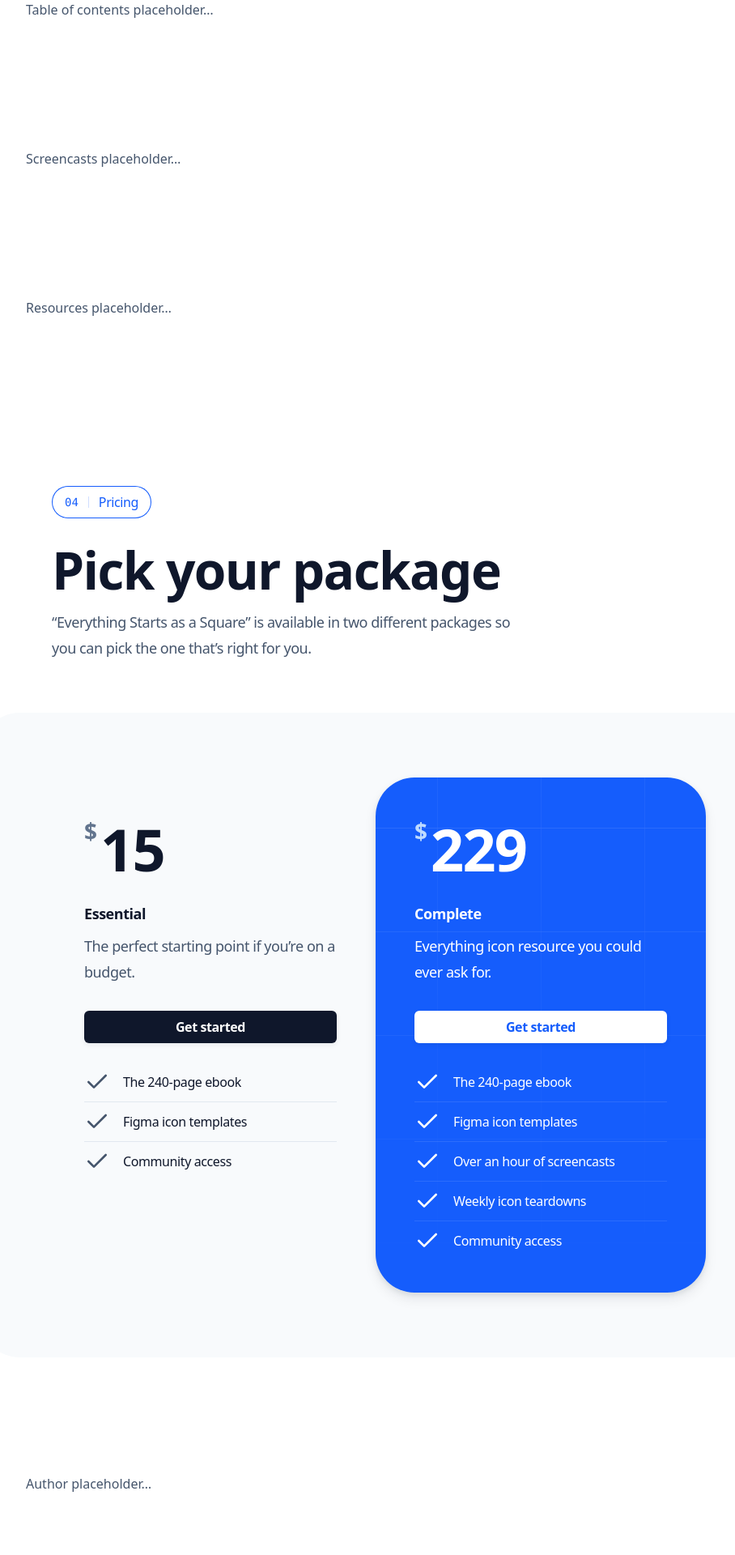
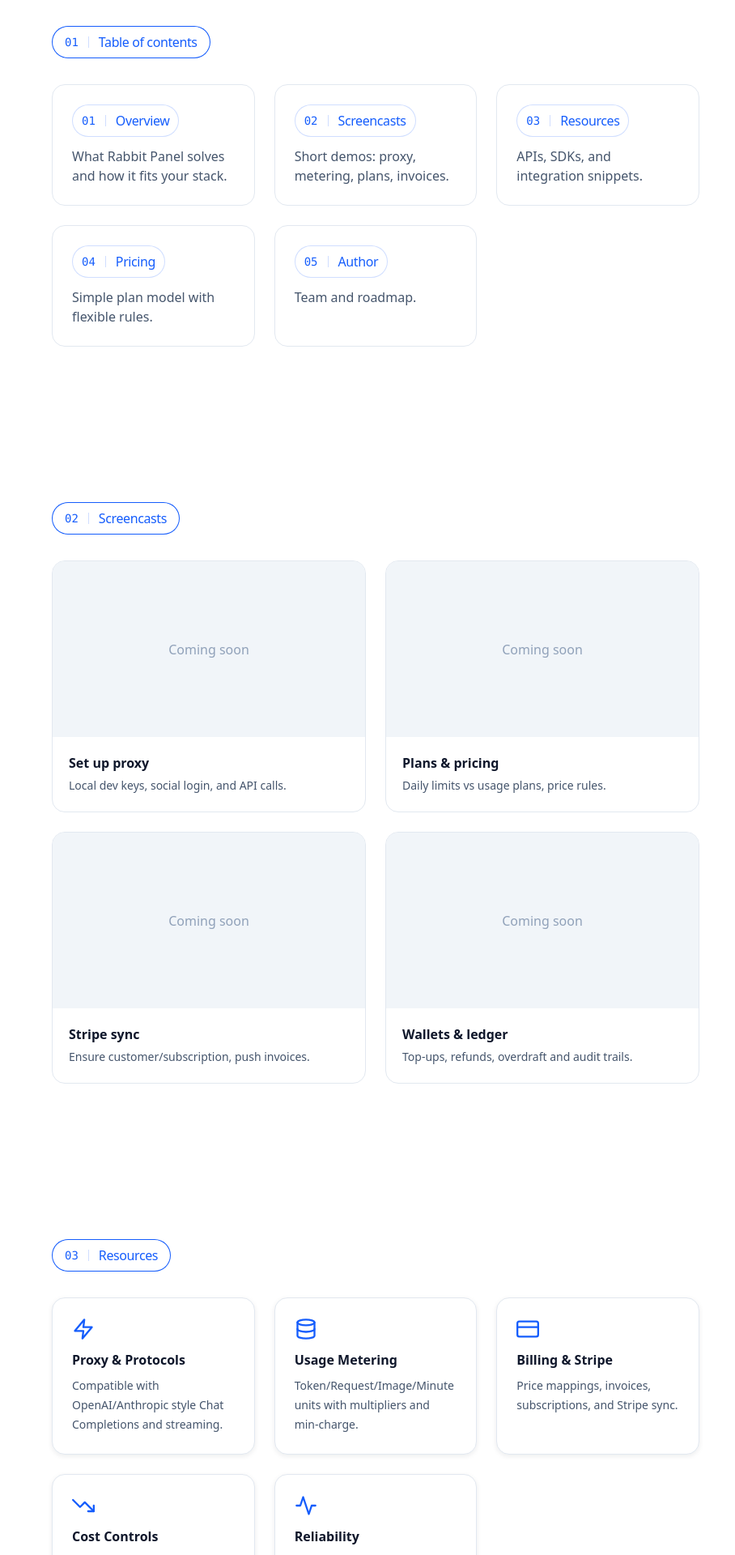
Before and after one commit to ruabbit/RabbitAIPanel, a React (Vite) app in the folder frontend/: page / in a window 1280 px wide. Shown: the part 1860-3780 px from the top of the page at 81% size, without its empty margins (176-1084 px from the left). Built offline with nearby package versions, Linux system fonts and the light colour scheme; no server answers; a web font is replaced by a local one.

Commit message:
feat(primer): add missing sections (TableOfContents, Resources, Screencasts, Testimonials, Author, FreeChapters) and wire into PrimerHome; author copy and section descriptions adapted for Rabbit Panel

```diff
--- a/frontend/src/pages/PrimerHome.jsx
+++ b/frontend/src/pages/PrimerHome.jsx
@@ -2,7 +2,13 @@ import React from 'react'
 import Hero from '../primer/Hero'
 import Introduction from '../primer/Introduction'
 import NavBarPrimer from '../primer/NavBarPrimer'
+import TableOfContents from '../primer/TableOfContents'
+import Screencasts from '../primer/Screencasts'
+import Resources from '../primer/Resources'
 import Pricing from '../primer/Pricing'
+import Testimonials from '../primer/Testimonials'
+import Author from '../primer/Author'
+import FreeChapters from '../primer/FreeChapters'
 import FooterPrim from '../primer/FooterPrim'
 
 export default function PrimerHome() {
@@ -11,12 +17,13 @@ export default function PrimerHome() {
       <Hero />
       <Introduction />
       <NavBarPrimer />
-      {/* Placeholder sections for anchors */}
-      <section id="table-of-contents" className="py-20"><div className="mx-auto max-w-4xl px-4 text-slate-600">Table of contents placeholder…</div></section>
-      <section id="screencasts" className="py-20"><div className="mx-auto max-w-4xl px-4 text-slate-600">Screencasts placeholder…</div></section>
-      <section id="resources" className="py-20"><div className="mx-auto max-w-4xl px-4 text-slate-600">Resources placeholder…</div></section>
+      <TableOfContents />
+      <Screencasts />
+      <Resources />
       <Pricing />
-      <section id="author" className="py-20"><div className="mx-auto max-w-4xl px-4 text-slate-600">Author placeholder…</div></section>
+      <Testimonials />
+      <Author />
+      <FreeChapters />
       <FooterPrim />
     </>
   )
--- /dev/null
+++ b/frontend/src/primer/Author.jsx
@@ -0,0 +1,26 @@
+import React from 'react'
+import Container from './Container'
+import SectionHeading from './SectionHeading'
+
+export default function Author() {
+  return (
+    <section id="author" className="pt-16 pb-10 sm:pt-20 sm:pb-14 lg:pt-32 lg:pb-16">
+      <Container>
+        <SectionHeading number="05">Author</SectionHeading>
+        <div className="mt-8 grid grid-cols-1 md:grid-cols-[1fr_2fr] gap-8 items-start">
+          <div className="rounded-3xl bg-blue-50 aspect-square" />
+          <div>
+            <h3 className="text-3xl font-extrabold tracking-tight text-slate-900">Rabbit Panel Team</h3>
+            <p className="mt-3 text-slate-600">
+              We build an opinionated billing layer for AI workloads — proxy, metering, and pricing in one place. Our goal is to ship reliable infrastructure that product teams can adopt in hours, not weeks.
+            </p>
+            <div className="mt-5 flex gap-3 text-sm">
+              <a className="text-blue-600 hover:text-blue-800" href="/dashboard">User Console →</a>
+              <a className="text-slate-700 hover:text-slate-900" href="/admin">Admin Console →</a>
+            </div>
+          </div>
+        </div>
+      </Container>
+    </section>
+  )
+}
--- /dev/null
+++ b/frontend/src/primer/FreeChapters.jsx
@@ -0,0 +1,26 @@
+import React from 'react'
+import Container from './Container'
+import Button from './Button'
+import GridPattern from './GridPattern'
+
+export default function FreeChapters() {
+  return (
+    <section id="free-chapters" className="py-20">
+      <div className="relative">
+        <div className="absolute inset-0 mask-[linear-gradient(white,transparent)] text-blue-600/10">
+          <GridPattern x="50%" />
+        </div>
+        <Container className="relative">
+          <div className="rounded-3xl bg-white/80 backdrop-blur supports-[backdrop-filter:blur(0)]:bg-white/70 p-8 ring-1 ring-slate-200">
+            <h3 className="text-2xl font-extrabold tracking-tight text-slate-900">Try it now</h3>
+            <p className="mt-2 text-slate-600">Start with the user console or explore the admin surface. No external keys needed in local dev.</p>
+            <div className="mt-6 flex flex-wrap gap-3">
+              <Button href="/dashboard" color="blue">Open User Console</Button>
+              <Button href="/admin" variant="outline" color="blue">Open Admin Console</Button>
+            </div>
+          </div>
+        </Container>
+      </div>
+    </section>
+  )
+}
--- /dev/null
+++ b/frontend/src/primer/Resources.jsx
@@ -0,0 +1,33 @@
+import React from 'react'
+import Container from './Container'
+import SectionHeading from './SectionHeading'
+import { FiZap, FiTrendingDown, FiActivity, FiCreditCard, FiDatabase } from 'react-icons/fi'
+
+const cards = [
+  { icon: FiZap, title: 'Proxy & Protocols', desc: 'Compatible with OpenAI/Anthropic style Chat Completions and streaming.' },
+  { icon: FiDatabase, title: 'Usage Metering', desc: 'Token/Request/Image/Minute units with multipliers and min-charge.' },
+  { icon: FiCreditCard, title: 'Billing & Stripe', desc: 'Price mappings, invoices, subscriptions, and Stripe sync.' },
+  { icon: FiTrendingDown, title: 'Cost Controls', desc: 'Daily limits, overflow policies (block/grace/degrade) and thresholds.' },
+  { icon: FiActivity, title: 'Reliability', desc: 'Idempotent events, retries, and transparent ledger/wallets.' },
+]
+
+export default function Resources() {
+  return (
+    <section id="resources" className="pt-16 pb-10 sm:pt-20 sm:pb-14 lg:pt-32 lg:pb-16">
+      <Container>
+        <SectionHeading number="03">Resources</SectionHeading>
+        <div className="mt-8 grid grid-cols-1 md:grid-cols-2 lg:grid-cols-3 gap-6">
+          {cards.map((c) => (
+            <div key={c.title} className="rounded-2xl border border-slate-200 bg-white p-6 shadow-sm">
+              <div className="text-blue-600 text-2xl">
+                {React.createElement(c.icon, { className: 'h-7 w-7' })}
+              </div>
+              <div className="mt-3 font-semibold text-slate-900">{c.title}</div>
+              <div className="mt-2 text-slate-600 text-sm">{c.desc}</div>
+            </div>
+          ))}
+        </div>
+      </Container>
+    </section>
+  )
+}
--- /dev/null
+++ b/frontend/src/primer/Screencasts.jsx
@@ -0,0 +1,31 @@
+import React from 'react'
+import Container from './Container'
+import SectionHeading from './SectionHeading'
+
+const topics = [
+  { t: 'Set up proxy', d: 'Local dev keys, social login, and API calls.' },
+  { t: 'Plans & pricing', d: 'Daily limits vs usage plans, price rules.' },
+  { t: 'Stripe sync', d: 'Ensure customer/subscription, push invoices.' },
+  { t: 'Wallets & ledger', d: 'Top-ups, refunds, overdraft and audit trails.' },
+]
+
+export default function Screencasts() {
+  return (
+    <section id="screencasts" className="pt-16 pb-10 sm:pt-20 sm:pb-14 lg:pt-32 lg:pb-16">
+      <Container>
+        <SectionHeading number="02">Screencasts</SectionHeading>
+        <div className="mt-8 grid grid-cols-1 md:grid-cols-2 lg:grid-cols-2 gap-6">
+          {topics.map((v) => (
+            <div key={v.t} className="rounded-2xl overflow-hidden border border-slate-200 bg-white">
+              <div className="aspect-video bg-slate-100 grid place-items-center text-slate-400">Coming soon</div>
+              <div className="p-5">
+                <div className="font-semibold text-slate-900">{v.t}</div>
+                <div className="mt-1 text-sm text-slate-600">{v.d}</div>
+              </div>
+            </div>
+          ))}
+        </div>
+      </Container>
+    </section>
+  )
+}
--- /dev/null
+++ b/frontend/src/primer/TableOfContents.jsx
@@ -0,0 +1,32 @@
+import React from 'react'
+import Container from './Container'
+import SectionHeading from './SectionHeading'
+
+export default function TableOfContents() {
+  const items = [
+    { num: '01', title: 'Overview', desc: 'What Rabbit Panel solves and how it fits your stack.' },
+    { num: '02', title: 'Screencasts', desc: 'Short demos: proxy, metering, plans, invoices.' },
+    { num: '03', title: 'Resources', desc: 'APIs, SDKs, and integration snippets.' },
+    { num: '04', title: 'Pricing', desc: 'Simple plan model with flexible rules.' },
+    { num: '05', title: 'Author', desc: 'Team and roadmap.' },
+  ]
+  return (
+    <section id="table-of-contents" className="pt-16 pb-10 sm:pt-20 sm:pb-14 lg:pt-28 lg:pb-16">
+      <Container>
+        <SectionHeading number="01">Table of contents</SectionHeading>
+        <div className="mt-8 grid grid-cols-1 md:grid-cols-2 lg:grid-cols-3 gap-6">
+          {items.map((it) => (
+            <a key={it.num} href={`#${it.title.toLowerCase()}`} className="group rounded-2xl border border-slate-200 bg-white p-6 hover:shadow-md transition-shadow">
+              <div className="inline-flex items-center rounded-full px-3 py-1 text-blue-600 ring-1 ring-blue-600/20 ring-inset">
+                <span className="font-mono text-sm">{it.num}</span>
+                <span className="ml-3 h-3.5 w-px bg-blue-600/20" />
+                <span className="ml-3 text-base font-medium tracking-tight group-hover:text-blue-700">{it.title}</span>
+              </div>
+              <p className="mt-3 text-slate-600">{it.desc}</p>
+            </a>
+          ))}
+        </div>
+      </Container>
+    </section>
+  )
+}
--- /dev/null
+++ b/frontend/src/primer/Testimonial.jsx
@@ -0,0 +1,15 @@
+import React from 'react'
+
+export default function Testimonial({ id, author, children }) {
+  return (
+    <section id={id} className="py-12">
+      <figure className="mx-auto max-w-2xl text-center">
+        <blockquote className="text-xl text-slate-900 font-medium">{children}</blockquote>
+        <figcaption className="mt-3 text-sm text-slate-600">
+          <strong className="font-semibold text-blue-600">{author?.name}</strong>
+          {author?.role ? <span className="text-slate-500"> · {author.role}</span> : null}
+        </figcaption>
+      </figure>
+    </section>
+  )
+}
--- /dev/null
+++ b/frontend/src/primer/Testimonials.jsx
@@ -0,0 +1,24 @@
+import React from 'react'
+import Container from './Container'
+import Testimonial from './Testimonial'
+
+const items = [
+  { name: 'Platform Lead, SaaS', role: 'Fintech', q: 'Rabbit Panel let us centralize AI spend and ship usage-based pricing in a week.' },
+  { name: 'CTO', role: 'GenAI Startup', q: 'Switching providers without touching product code saved us weeks every quarter.' },
+]
+
+export default function Testimonials() {
+  return (
+    <section className="pt-16 pb-10 sm:pt-20 sm:pb-14 lg:pt-32 lg:pb-16">
+      <Container>
+        <div className="grid grid-cols-1 lg:grid-cols-2 gap-10">
+          {items.map((t, i) => (
+            <Testimonial key={i} author={{ name: t.name, role: t.role }}>
+              <p>“{t.q}”</p>
+            </Testimonial>
+          ))}
+        </div>
+      </Container>
+    </section>
+  )
+}
```
